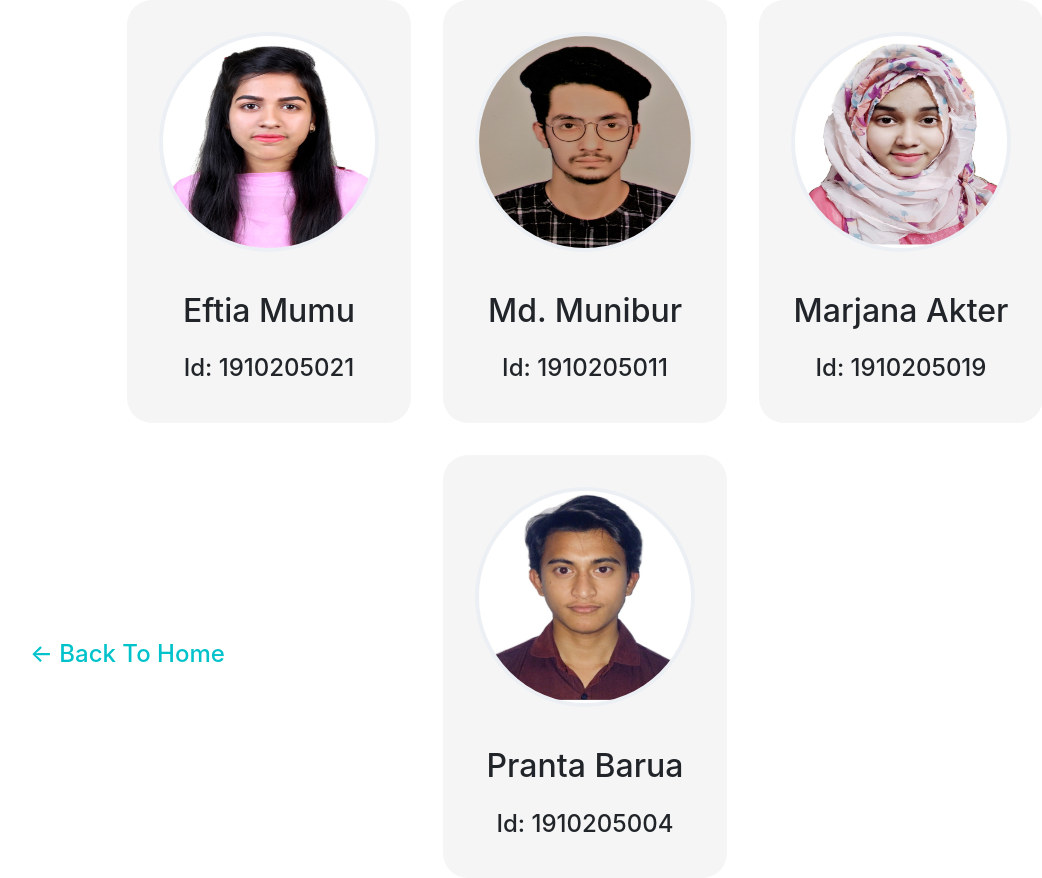
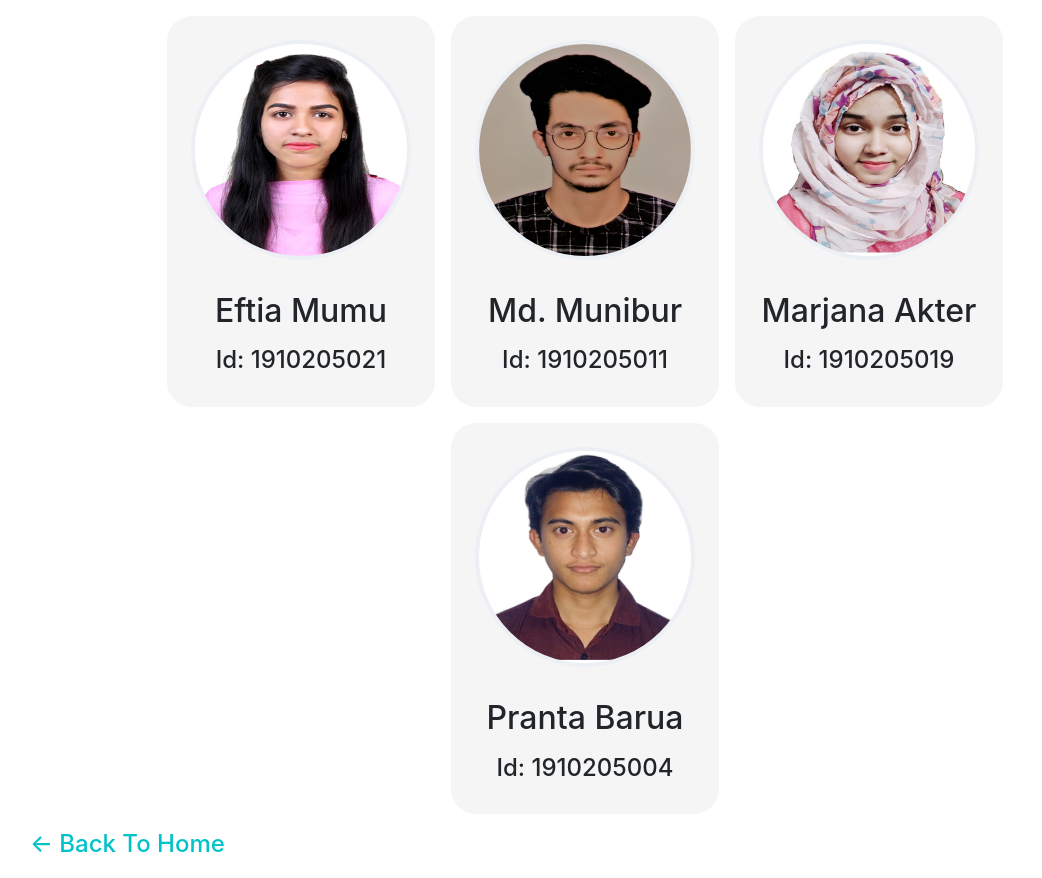
Before and after one commit to pranta-barua007/university-management-tool, a React (Create React App) app in the folder client/: page /team in a window 1280 px wide. Shown: the whole page, without its empty margins (55-1097 px from the left). Built offline with nearby package versions, Linux system fonts and the light colour scheme; no server answers.

Commit message:
updated pwa

```diff
--- a/client/src/Pages/Team.jsx
+++ b/client/src/Pages/Team.jsx
@@ -11,11 +11,11 @@ const Member = ({ name, picture, sid }) => {
       style={{
         display: "flex",
         flexDirection: "column",
-        gap: "1rem",
+        gap: "0.5rem",
         justifyContent: "center",
         alignItems: "center",
         borderRadius: "25px",
-        padding: "2rem",
+        padding: "1.5rem",
         backgroundColor: "whitesmoke",
       }}
     >
@@ -65,18 +65,24 @@ const Team = () => {
     <div className="container">
       <div
         style={{
-          height: "80vh",
+          padding: "1rem 0",
           display: "flex",
           flexWrap: "wrap",
-          gap: "2rem",
+          gap: "1rem",
           justifyContent: "center",
           alignItems: "center",
         }}
       >
-        {devsData.map((dev) => (
-          <Member name={dev.name} picture={dev.picture} sid={dev.sid} />
+        {devsData.map((dev, idx) => (
+          <Member
+            key={idx}
+            name={dev.name}
+            picture={dev.picture}
+            sid={dev.sid}
+          />
         ))}
       </div>
+      <div>
         <h4>
           <Link
             style={{
@@ -88,6 +94,7 @@ const Team = () => {
           </Link>
         </h4>
       </div>
+    </div>
   );
 };
 
```
Lines whose indentation alone changed are shown as unchanged.
